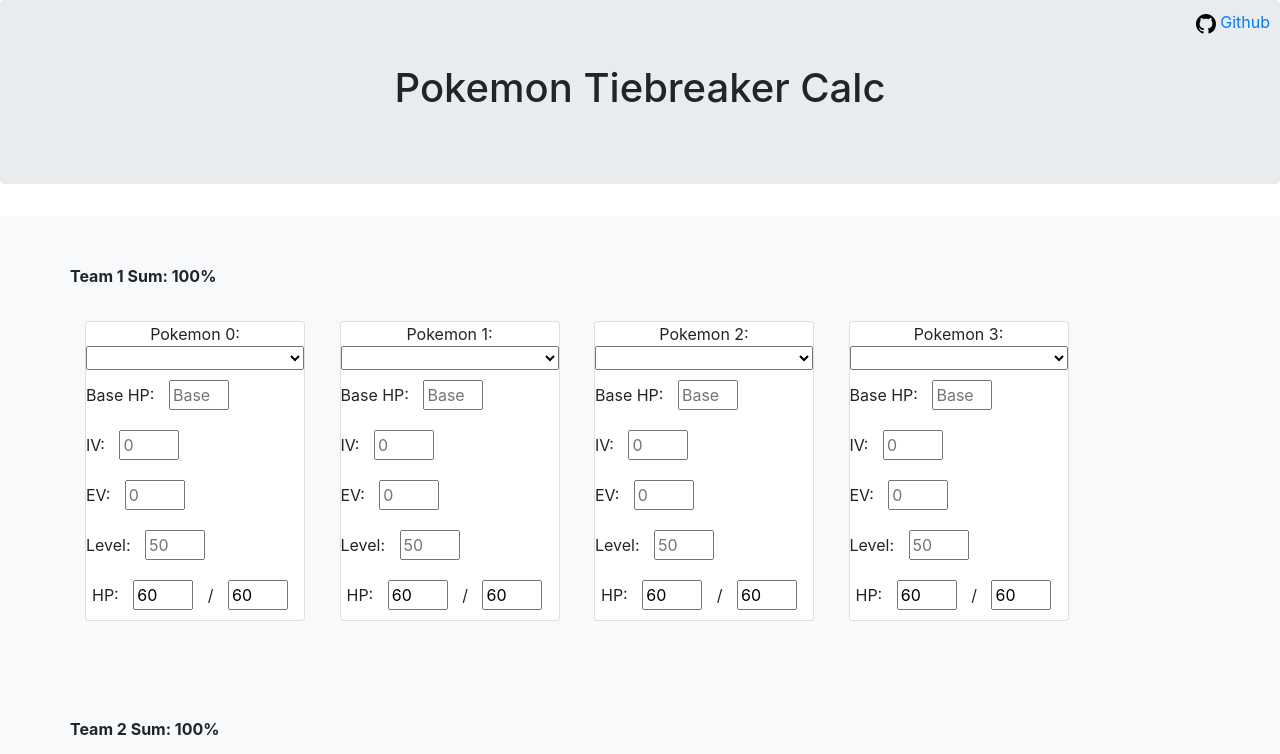
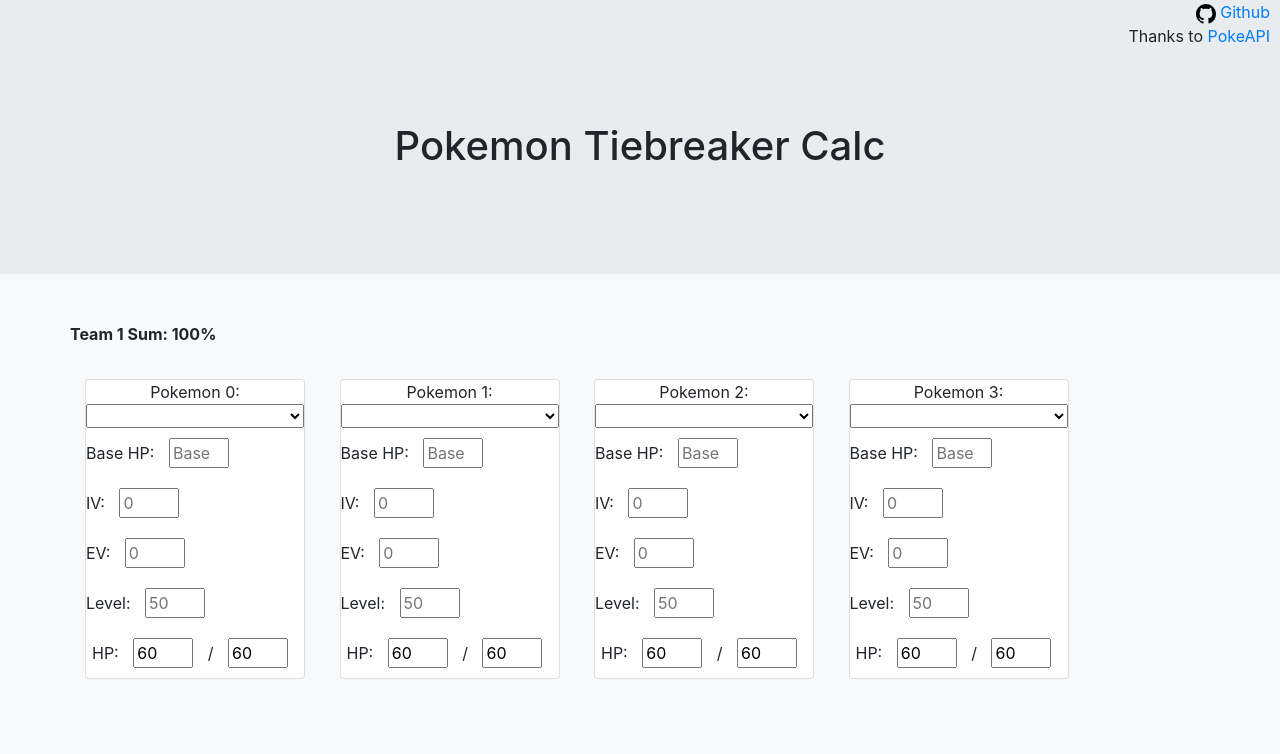
Before and after one commit to GriffinLedingham/pokemon-tiebreak, a plain HTML site: page index.html in a window 1280 px wide. Shown: the top 754 px of the page. Drawn offline with nearby package versions, Linux system fonts and the light colour scheme; no server answers.

Commit message:
Add github and pokeapi links

```diff
--- a/index.html
+++ b/index.html
@@ -10,11 +10,16 @@ input {
   width:60px;
 }
 </style>
-<main role="main">
-  <div style="position: absolute;right:10px;top:10px;">
-    <a href="https://github.com/GriffinLedingham/pokemon-tiebreak">
-      <svg class="octicon octicon-mark-github v-align-middle" height="20" viewBox="0 0 16 16" version="1.1" width="20" aria-hidden="true"><path fill-rule="evenodd" d="M8 0C3.58 0 0 3.58 0 8c0 3.54 2.29 6.53 5.47 7.59.4.07.55-.17.55-.38 0-.19-.01-.82-.01-1.49-2.01.37-2.53-.49-2.69-.94-.09-.23-.48-.94-.82-1.13-.28-.15-.68-.52-.01-.53.63-.01 1.08.58 1.23.82.72 1.21 1.87.87 2.33.66.07-.52.28-.87.51-1.07-1.78-.2-3.64-.89-3.64-3.95 0-.87.31-1.59.82-2.15-.08-.2-.36-1.02.08-2.12 0 0 .67-.21 2.2.82.64-.18 1.32-.27 2-.27.68 0 1.36.09 2 .27 1.53-1.04 2.2-.82 2.2-.82.44 1.1.16 1.92.08 2.12.51.56.82 1.27.82 2.15 0 3.07-1.87 3.75-3.65 3.95.29.25.54.73.54 1.48 0 1.07-.01 1.93-.01 2.2 0 .21.15.46.55.38A8.013 8.013 0 0016 8c0-4.42-3.58-8-8-8z"></path></svg> Github
-    </a>
+<main role="main" style="background:#e9ecef">
+  <div style="margin-bottom:10px;margin-right:10px;text-align: right;background:#e9ecef;">
+    <div style="text-align: right;">
+      <a target="_blank" href="https://github.com/GriffinLedingham/pokemon-tiebreak">
+        <svg class="octicon octicon-mark-github v-align-middle" height="20" viewBox="0 0 16 16" version="1.1" width="20" aria-hidden="true"><path fill-rule="evenodd" d="M8 0C3.58 0 0 3.58 0 8c0 3.54 2.29 6.53 5.47 7.59.4.07.55-.17.55-.38 0-.19-.01-.82-.01-1.49-2.01.37-2.53-.49-2.69-.94-.09-.23-.48-.94-.82-1.13-.28-.15-.68-.52-.01-.53.63-.01 1.08.58 1.23.82.72 1.21 1.87.87 2.33.66.07-.52.28-.87.51-1.07-1.78-.2-3.64-.89-3.64-3.95 0-.87.31-1.59.82-2.15-.08-.2-.36-1.02.08-2.12 0 0 .67-.21 2.2.82.64-.18 1.32-.27 2-.27.68 0 1.36.09 2 .27 1.53-1.04 2.2-.82 2.2-.82.44 1.1.16 1.92.08 2.12.51.56.82 1.27.82 2.15 0 3.07-1.87 3.75-3.65 3.95.29.25.54.73.54 1.48 0 1.07-.01 1.93-.01 2.2 0 .21.15.46.55.38A8.013 8.013 0 0016 8c0-4.42-3.58-8-8-8z"></path></svg> Github
+      </a>
+    </div>
+    <div>
+      Thanks to <a href="https://pokeapi.co/" target="_blank">PokeAPI</a>
+    </div>
   </div>
 
   <section class="jumbotron text-center">
```
